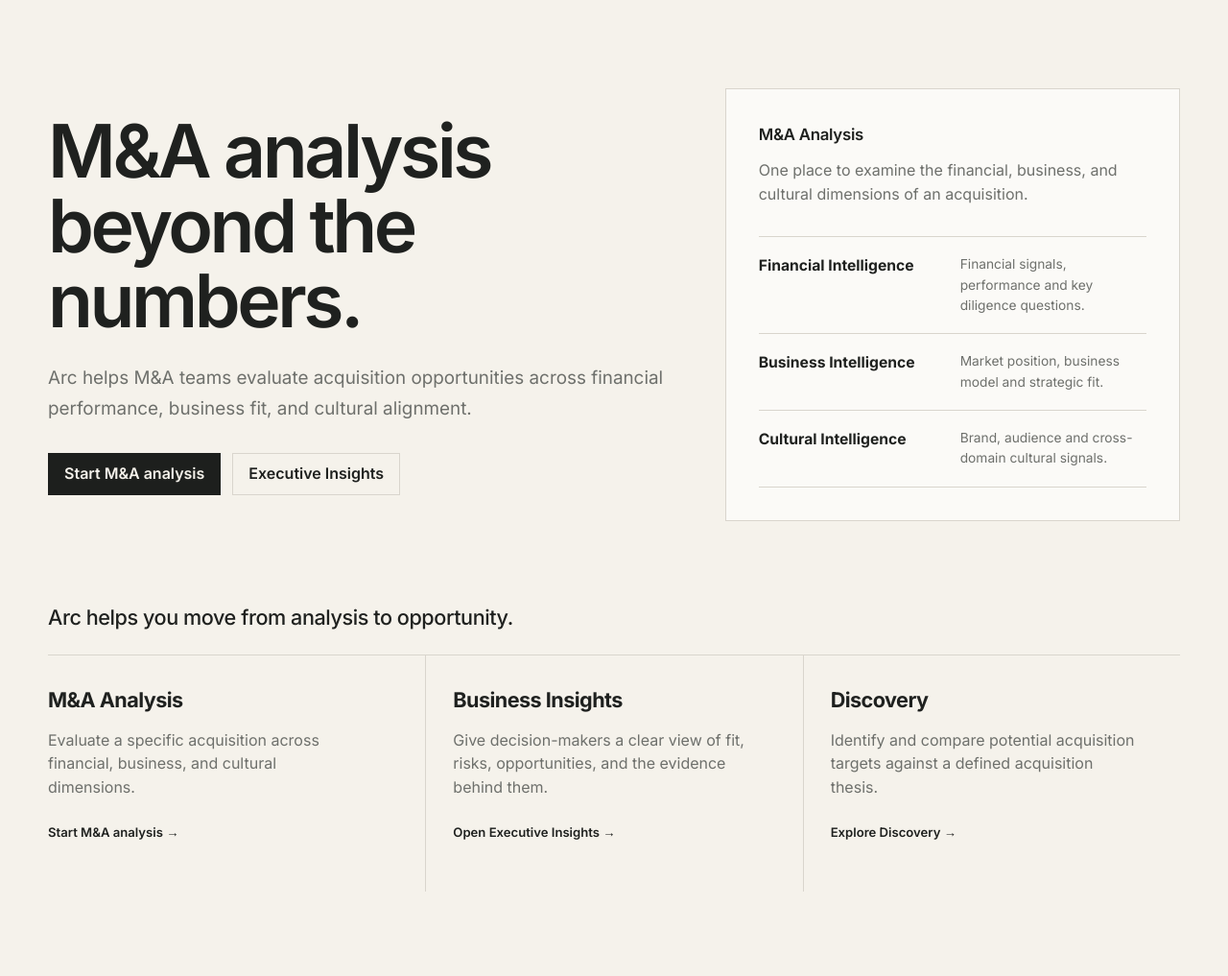
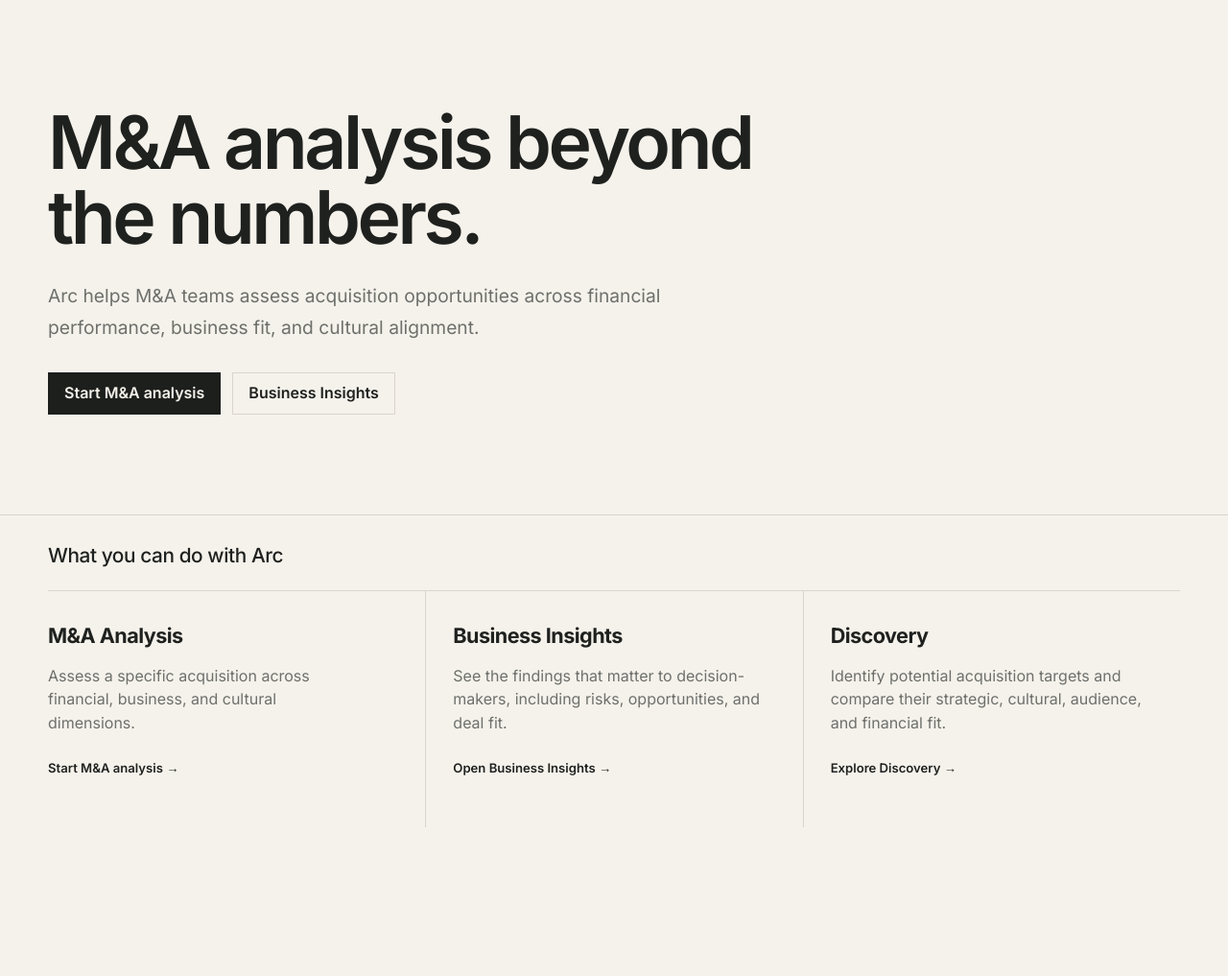
Before and after one commit to edimaudo/Arc, a FastAPI app: page / in a window 1280 px wide. Shown: the part 72-1089 px from the top of the page at 96% size. After the commit the page ends 934 px from the top, so only its background shows below. Run offline with FastAPI, Linux system fonts and the light colour scheme.

Commit message:
Add files via upload

```diff
--- a/app/services/report_service.py
+++ b/app/services/report_service.py
@@ -21,7 +21,7 @@ def build_report_pdf(analysis: dict[str, Any]) -> bytes:
     story: list[Any] = []
     acq, tgt = analysis.get('acquirer', ''), analysis.get('target', '')
     story.append(Paragraph('ARC', styles['ArcSmall']))
-    story.append(Paragraph('Acquisition Intelligence Brief', styles['ArcTitle']))
+    story.append(Paragraph('M&A Analysis Report', styles['ArcTitle']))
     story.append(Paragraph(f'{_esc(acq)}  x  {_esc(tgt)}', styles['ArcH2']))
     story.append(Paragraph(_esc((analysis.get('report') or {}).get('executive_summary') or analysis.get('agent_output') or 'No executive summary was returned.'), styles['ArcBody']))
     story.append(Spacer(1, 8))
--- a/app/static/css/app.css
+++ b/app/static/css/app.css
@@ -253,3 +253,84 @@ button, a { min-height: 38px; }
   .page-head { padding: 42px 0 28px; }
   .panel, .candidate-card, .discovery-command { padding: 22px; }
 }
+
+/* Final product-language and layout pass */
+.site-header { min-height: 66px; }
+.site-header nav { align-items: center; }
+.site-header nav a { min-height: 38px; display: inline-flex; align-items: center; }
+
+.landing-hero {
+  border-bottom: 1px solid var(--line);
+}
+.landing-hero-inner {
+  min-height: 67vh;
+  display: flex;
+  align-items: center;
+  padding: 88px 0 82px;
+}
+.landing-copy { max-width: 820px; }
+.landing-copy h1 {
+  max-width: 820px;
+  margin: 0 0 26px;
+}
+.landing-lede {
+  max-width: 700px;
+  color: var(--muted);
+  font-size: 1.2rem;
+  line-height: 1.7;
+}
+.landing-copy .hero-actions { margin-top: 30px; }
+.landing-products { padding: 0 0 88px; }
+.landing-section-head {
+  padding: 26px 0 20px;
+  border-bottom: 1px solid var(--line);
+}
+.landing-section-head h2 {
+  font-size: 1.3rem;
+  font-weight: 500;
+}
+.product-grid { align-items: stretch; }
+.product-card {
+  min-height: 230px;
+  padding: 30px 28px 34px 0;
+  display: flex;
+  flex-direction: column;
+  align-items: flex-start;
+}
+.product-card + .product-card {
+  border-left: 1px solid var(--line);
+  padding-left: 28px;
+}
+.product-card h3 {
+  font-size: 1.35rem;
+  margin: 0 0 12px;
+  letter-spacing: -.025em;
+}
+.product-card p {
+  color: var(--muted);
+  max-width: 330px;
+  margin-bottom: 24px;
+}
+.product-card .text-link { margin-top: auto; }
+
+/* Remove legacy micro-label styling from the user-facing design. */
+.source-pill { text-transform: none; letter-spacing: 0; }
+
+.page-head { padding-top: 54px; padding-bottom: 32px; }
+.page-head h1 { max-width: 860px; }
+.content-grid { margin-bottom: 26px; }
+.panel { min-width: 0; }
+
+@media (max-width: 900px) {
+  .site-header { grid-template-columns: auto auto; }
+  .site-header nav { order: 3; grid-column: 1 / -1; }
+  .landing-hero-inner { min-height: 58vh; padding: 72px 0 64px; }
+}
+@media (max-width: 640px) {
+  .landing-hero-inner { min-height: auto; padding: 60px 0 54px; }
+  .landing-copy h1 { font-size: clamp(2.5rem, 13vw, 4rem); }
+  .landing-lede { font-size: 1.08rem; }
+  .product-card { min-height: auto; padding: 26px 0; }
+  .product-card + .product-card { border-left: 0; border-top: 1px solid var(--line); padding-left: 0; }
+  .page-head { padding-top: 40px; }
+}
--- a/app/templates/analysis.html
+++ b/app/templates/analysis.html
@@ -3,7 +3,7 @@
 {% block content %}
 {% if error_page %}<section class="wrap panel empty-state"><h1>{{ error_page }}</h1><p class="muted">Return to the dashboard and open an existing investigation.</p><a class="button primary" href="/dashboard">Dashboard</a></section>{% else %}
 <section class="wrap page-head"><div><h1>{{ acquirer }} <span class="muted">×</span> {{ target }}</h1><p class="muted" id="analysis-status">{{ status }}</p>{% if upload_errors %}<div class="alert" role="alert">{% for e in upload_errors %}<div>{{ e }}</div>{% endfor %}</div>{% endif %}</div><div class="hero-actions"><a class="button secondary" href="/analysis/{{ analysis_id }}/report.pdf">Export PDF</a><button class="button secondary" onclick="window.print()">Print</button><button class="button primary" onclick="document.querySelector('#ask-arc').showModal()">Ask Arc</button><button class="button primary" id="run-investigation">Run investigation</button></div></section>
-<section class="wrap tabs" aria-label="Analysis sections"><a class="active" href="#overview">Overview</a><a href="#financial">Financial Intelligence</a><a href="#business">Business Intelligence</a><a href="#cultural">Cultural Intelligence</a><a href="#risks">Risks & synergies</a><a href="#activity">Analyst activity</a></section>
+<section class="wrap tabs" aria-label="Analysis sections"><a class="active" href="#overview">Overview</a><a href="#financial">Financial Intelligence</a><a href="#business">Business Intelligence</a><a href="#cultural">Cultural Intelligence</a><a href="#risks">Risks & synergies</a><a href="#activity">Analysis activity</a></section>
 <section id="overview" class="wrap metric-grid">{% for label, value in [("Strategic fit", overview.strategic_fit),("Cultural alignment", overview.cultural_alignment),("Audience expansion", overview.audience_expansion),("Financial fit", overview.financial_fit)] %}<div class="metric-card"><span>{{ label }}</span><strong data-metric="{{ label|replace(' ', '-')|lower }}">{{ value if value is not none else '—' }}</strong>{% if value is not none %}<div class="bar"><i style="width:{{ value }}%"></i></div>{% endif %}</div>{% endfor %}<div class="metric-card text-metric"><span>Integration risk</span><strong data-metric="integration-risk">{{ overview.integration_risk }}</strong></div></section>
 <section class="wrap content-grid">
   <div class="panel span-2"><div class="panel-head"><h2>Executive findings</h2><span class="source-pill">Evidence-led</span></div>{% for f in findings %}<article class="finding"><span class="tag {{ 'risk' if f.type=='Risk' else 'opportunity' }}">{{ f.type }}</span><h3>{{ f.title }}</h3><p>{{ f.body }}</p></article>{% else %}<p class="muted">Run the investigation to populate findings from the gathered evidence.</p>{% endfor %}</div>
@@ -15,11 +15,11 @@
 <section id="business" class="wrap content-grid">
   <div class="panel span-2"><div class="panel-head"><h2>Business Intelligence</h2><span class="source-pill">Company intelligence</span></div>{% if business %}<div class="two-col"><div><span class="muted">Business model</span><p>{{ business.model }}</p></div><div><span class="muted">Market</span><p>{{ business.market }}</p></div></div><h3>Strategic rationale</h3><p class="muted">{{ business.strategic_rationale }}</p><h3>Open questions</h3><ul class="evidence-list">{% for q in business.open_questions %}<li>{{ q }}</li>{% endfor %}</ul>{% else %}<p class="muted">Business analysis has not been completed yet.</p>{% endif %}</div>
 </section>
-<section id="cultural" class="wrap content-grid"><div class="panel span-2"><div class="panel-head"><h2>Cultural Intelligence</h2><span class="source-pill">Powered by Qloo</span></div><div class="entity-columns"><div><h3>Acquirer footprint</h3>{% for x in cultural.acquirer_entities %}<span class="entity">{% if x is mapping %}{{ x.name }}{% else %}{{ x }}{% endif %}</span>{% else %}<p class="muted">Not yet analyzed.</p>{% endfor %}</div><div><h3>Target footprint</h3>{% for x in cultural.target_entities %}<span class="entity">{% if x is mapping %}{{ x.name }}{% else %}{{ x }}{% endif %}</span>{% else %}<p class="muted">Not yet analyzed.</p>{% endfor %}</div></div><div class="affinity-box"><div><span>Shared affinities</span><strong>{{ ', '.join(cultural.shared) if cultural.shared else 'Pending analysis' }}</strong></div><div><span>Distinct territory</span><strong>{{ ', '.join(cultural.distinct) if cultural.distinct else 'Pending analysis' }}</strong></div></div></div><div class="panel"><div class="panel-head"><h2>Cultural evidence</h2></div><ul class="evidence-list"><li>Entity resolution via Qloo Search</li><li>Cross-domain cultural insights</li><li>Acquirer vs target comparison</li><li>Predictive comparison where supported</li><li>Trend signals where relevant</li></ul></div></section>
+<section id="cultural" class="wrap content-grid"><div class="panel span-2"><div class="panel-head"><h2>Cultural Intelligence</h2></div><div class="entity-columns"><div><h3>Acquirer footprint</h3>{% for x in cultural.acquirer_entities %}<span class="entity">{% if x is mapping %}{{ x.name }}{% else %}{{ x }}{% endif %}</span>{% else %}<p class="muted">Not yet analyzed.</p>{% endfor %}</div><div><h3>Target footprint</h3>{% for x in cultural.target_entities %}<span class="entity">{% if x is mapping %}{{ x.name }}{% else %}{{ x }}{% endif %}</span>{% else %}<p class="muted">Not yet analyzed.</p>{% endfor %}</div></div><div class="affinity-box"><div><span>Shared affinities</span><strong>{{ ', '.join(cultural.shared) if cultural.shared else 'Pending analysis' }}</strong></div><div><span>Distinct territory</span><strong>{{ ', '.join(cultural.distinct) if cultural.distinct else 'Pending analysis' }}</strong></div></div></div><div class="panel"><div class="panel-head"><h2>Cultural evidence</h2></div><ul class="evidence-list"><li>Entity resolution</li><li>Cross-domain cultural insights</li><li>Acquirer vs target comparison</li><li>Predictive comparison where supported</li><li>Cultural trend signals where relevant</li></ul></div></section>
 <section id="risks" class="wrap content-grid"><div class="panel span-2"><div class="panel-head"><h2>Risks & synergies</h2><span class="source-pill">Decision support</span></div>{% if risks and risks.get('items') %}{% for item in risks.get('items') %}<article class="finding"><span class="tag {{ 'risk' if item.type=='Risk' else 'opportunity' }}">{{ item.type }}</span><h3>{{ item.title }}</h3><p>{{ item.body }}</p></article>{% endfor %}{% else %}<p class="muted">Run the investigation to identify material risks and opportunities.</p>{% endif %}</div></section>
 <section class="wrap content-grid"><div class="panel"><div class="panel-head"><h2>Growth opportunities</h2></div>{% if opportunities %}{% for item in opportunities[:8] %}<article class="finding"><h3>{{ item.title if item is mapping else item }}</h3>{% if item is mapping %}<p>{{ item.body or item.rationale }}</p>{% endif %}</article>{% endfor %}{% else %}<p class="muted">No supported growth opportunities yet.</p>{% endif %}</div><div class="panel"><div class="panel-head"><h2>Open diligence questions</h2></div>{% if diligence_questions %}<ul class="evidence-list">{% for q in diligence_questions[:10] %}<li>{{ q.question if q is mapping else q }}</li>{% endfor %}</ul>{% else %}<p class="muted">No open diligence questions returned.</p>{% endif %}</div></section>
 <section id="report" class="wrap content-grid"><div class="panel span-2"><div class="panel-head"><h2>M&A Analysis Report</h2><button class="button secondary" onclick="window.print()">Print report</button></div><p class="muted">{{ (report.executive_summary or report.summary) if report else 'Arc will generate the executive brief after the investigation.' }}</p><p class="disclaimer">{{ report.disclaimer if report else 'AI-generated decision support; validate material findings through conventional diligence.' }}</p></div></section>
-<section id="activity" class="wrap content-grid"><div class="panel span-2"><div class="panel-head"><h2>Analyst activity</h2><span class="status" id="activity-status">{{ 'Ready' if status != 'Investigation complete' else 'Complete' }}</span></div><ol class="activity" id="activity-list">{% for x in activity %}<li><span class="dot done"></span>{{ x.tool if x is mapping else x }}</li>{% else %}<li><span class="dot"></span>Waiting for investigation.</li>{% endfor %}</ol></div><div class="panel"><div class="panel-head"><h2>Diligence boundary</h2></div><p class="muted">Arc is decision support. It surfaces evidence and questions; it does not replace legal, financial, tax, HR or operational diligence.</p></div></section>
+<section id="activity" class="wrap content-grid"><div class="panel span-2"><div class="panel-head"><h2>Analysis activity</h2><span class="status" id="activity-status">{{ 'Ready' if status != 'Investigation complete' else 'Complete' }}</span></div><ol class="activity" id="activity-list">{% for x in activity %}<li><span class="dot done"></span>{{ x.tool if x is mapping else x }}</li>{% else %}<li><span class="dot"></span>Waiting for investigation.</li>{% endfor %}</ol></div><div class="panel"><div class="panel-head"><h2>Diligence boundary</h2></div><p class="muted">Arc is decision support. It surfaces evidence and questions; it does not replace legal, financial, tax, HR or operational diligence.</p></div></section>
 <dialog id="ask-arc"><form method="dialog" id="ask-form"><div class="panel dialog-panel"><div class="panel-head"><h2>Ask Arc</h2><button class="icon-btn" value="close" aria-label="Close">×</button></div><label>Your question<textarea id="arc-question" placeholder="What is driving the cultural alignment finding?"></textarea></label><div class="assistant-answer"><span>Arc</span><p id="arc-answer">Ask a question after the investigation has collected evidence.</p></div></div></form></dialog>
 {% endif %}
 {% endblock %}
--- a/app/templates/analyst.html
+++ b/app/templates/analyst.html
@@ -8,7 +8,7 @@
 </section>
 <section class="wrap content-grid">
   <div class="panel span-2"><div class="panel-head"><h2>Key findings</h2><a href="/analysis/{{ analysis.analysis_id }}#report">View report</a></div>{% if analysis.findings %}{% for f in analysis.findings[:6] %}<article class="finding"><span class="tag {{ 'risk' if f.type=='Risk' else 'opportunity' }}">{{ f.type }}</span><h3>{{ f.title }}</h3><p>{{ f.body }}</p></article>{% endfor %}{% else %}<div class="empty-state"><h3>Analysis ready</h3><p class="muted">Open the investigation and run Arc to generate findings.</p><a class="button primary" href="/analysis/{{ analysis.analysis_id }}">Open investigation</a></div>{% endif %}</div>
-  <div class="panel"><div class="panel-head"><h2>Agent activity</h2></div><ol class="activity">{% for x in analysis.activity %}<li><span class="dot done"></span>{{ x.tool }}</li>{% endfor %}{% if not analysis.activity %}<li class="muted">No activity yet.</li>{% endif %}</ol></div>
+  <div class="panel"><div class="panel-head"><h2>Analysis activity</h2></div><ol class="activity">{% for x in analysis.activity %}<li><span class="dot done"></span>{{ x.tool }}</li>{% endfor %}{% if not analysis.activity %}<li class="muted">No activity yet.</li>{% endif %}</ol></div>
 </section>
 {% else %}
 <section class="wrap page-head"><div><h1>No investigation selected</h1><p class="muted">Start an M&A analysis to open the detailed diligence workspace.</p></div><a class="button primary" href="/analysis/new">Start M&A analysis</a></section>
--- a/app/templates/base.html
+++ b/app/templates/base.html
@@ -17,7 +17,7 @@
     <nav aria-label="Primary">
       <a href="/dashboard">Dashboard</a>
       <a href="/analyst">M&A Analysis</a>
-      <a href="/owner">Executive Insights</a>
+      <a href="/owner">Business Insights</a>
       <a href="/discovery">Discovery</a>
     </nav>
     {% endif %}
--- a/app/templates/dashboard.html
+++ b/app/templates/dashboard.html
@@ -1,14 +1,14 @@
 {% extends "base.html" %}
 {% block title %}Dashboard — Arc{% endblock %}
 {% block content %}
-<section class="wrap page-head"><div><h1>M&A Analysis</h1><p class="muted">Review active investigations and move into the right analysis workspace.</p></div><a class="button primary" href="/analysis/new">Start M&A analysis</a></section>
+<section class="wrap page-head"><div><h1>Dashboard</h1><p class="muted">Review active M&A analyses and move into the right workspace.</p></div><a class="button primary" href="/analysis/new">Start M&A analysis</a></section>
 <section class="wrap content-grid dashboard-grid">
   <div class="panel span-2"><div class="panel-head"><h2>Recent investigations</h2><a href="/analyst">M&A Analysis</a></div>
     {% if investigations %}<div class="table">
       {% for item in investigations %}<a class="table-row" href="/analysis/{{ item.analysis_id }}"><div><strong>{{ item.acquirer }}</strong><span>→ {{ item.target }}</span></div><div><span class="status">{{ item.status }}</span></div><div><strong>{{ item.fit }}</strong><span>strategic fit</span></div></a>{% endfor %}
     </div>{% else %}<div class="empty-state"><h3>No investigations yet</h3><p class="muted">Start an M&A analysis to begin working with deal evidence.</p><a class="button secondary" href="/analysis/new">Start M&A analysis</a></div>{% endif %}
   </div>
-  <div class="panel"><div class="panel-head"><h2>Executive Insights</h2></div><p class="muted">A decision-focused view of the latest deal findings, risks, and opportunities.</p><a class="button secondary full" href="/owner">Open Executive Insights</a></div>
+  <div class="panel"><div class="panel-head"><h2>Business Insights</h2></div><p class="muted">A decision-focused view of the latest deal findings, risks, and opportunities.</p><a class="button secondary full" href="/owner">Open Business Insights</a></div>
   <div class="panel"><div class="panel-head"><h2>Discovery</h2></div><p class="muted">Find and screen potential acquisition targets against your acquisition thesis.</p><a class="button secondary full" href="/discovery">Open Discovery</a></div>
 </section>
 {% endblock %}
--- a/app/templates/discovery.html
+++ b/app/templates/discovery.html
@@ -6,7 +6,7 @@
   <div><h2>Acquisition thesis</h2><p class="muted">Define what a good target looks like. Arc will research candidates and return only evidence-backed results.</p>
     <div class="two-col"><label>Acquirer<input id="discovery-acquirer" placeholder="Acquiring company" required></label><label>Sector<input id="sector" placeholder="Target sector" value="Consumer"></label></div>
     <div class="two-col"><label>Geography<input id="geography" value="Canada"></label><label>Thesis<input id="thesis" placeholder="e.g. Adjacent premium brands with audience expansion potential"></label></div>
-    <div class="discovery-actions"><label>Minimum overall fit<input type="range" min="50" max="95" value="70" id="min-fit"><span class="range-value" id="min-fit-value">70</span></label><button class="button primary" id="refresh-shortlist">Find companies</button></div>
+    <div class="discovery-actions"><label>Minimum overall fit<input type="range" min="50" max="95" value="70" id="min-fit"><span class="range-value" id="min-fit-value">70</span></label><button class="button primary" id="refresh-shortlist">Run discovery</button></div>
   </div>
 </section>
 <section class="wrap discovery-layout">
@@ -57,6 +57,6 @@ button?.addEventListener('click', async () => {
     filter();
   } catch(err) {
     list.innerHTML=`<div class="empty-state"><h3>Discovery failed</h3><p class="muted">${err.message}</p></div>`;
-  } finally { button.disabled=false; button.textContent='Find companies'; }
+  } finally { button.disabled=false; button.textContent='Run discovery'; }
 });
 </script>{% endblock %}
--- a/app/templates/landing.html
+++ b/app/templates/landing.html
@@ -1,45 +1,38 @@
 {% extends "base.html" %}
 {% block title %}Arc — M&A Analysis{% endblock %}
 {% block content %}
-<section class="wrap hero">
-  <div class="hero-copy">
-    <h1>M&A analysis beyond the numbers.</h1>
-    <p class="lede">Arc helps M&A teams evaluate acquisition opportunities across financial performance, business fit, and cultural alignment.</p>
-    <div class="hero-actions">
-      <a class="button primary" href="/analysis/new">Start M&A analysis</a>
-      <a class="button secondary" href="/owner">Executive Insights</a>
-    </div>
-  </div>
-  <div class="hero-card" aria-label="Arc analysis dimensions">
-    <div class="hero-card-title">M&A Analysis</div>
-    <p class="hero-card-copy">One place to examine the financial, business, and cultural dimensions of an acquisition.</p>
-    <div class="analysis-dimensions">
-      <div><strong>Financial Intelligence</strong><span>Financial signals, performance and key diligence questions.</span></div>
-      <div><strong>Business Intelligence</strong><span>Market position, business model and strategic fit.</span></div>
-      <div><strong>Cultural Intelligence</strong><span>Brand, audience and cross-domain cultural signals.</span></div>
+<section class="landing-hero">
+  <div class="wrap landing-hero-inner">
+    <div class="landing-copy">
+      <h1>M&A analysis beyond the numbers.</h1>
+      <p class="landing-lede">Arc helps M&A teams assess acquisition opportunities across financial performance, business fit, and cultural alignment.</p>
+      <div class="hero-actions">
+        <a class="button primary" href="/analysis/new">Start M&A analysis</a>
+        <a class="button secondary" href="/owner">Business Insights</a>
+      </div>
     </div>
   </div>
 </section>
 
-<section class="wrap product-cards" aria-labelledby="arc-capabilities">
-  <div class="section-heading">
-    <h2 id="arc-capabilities">Arc helps you move from analysis to opportunity.</h2>
+<section class="wrap landing-products" aria-labelledby="product-heading">
+  <div class="landing-section-head">
+    <h2 id="product-heading">What you can do with Arc</h2>
   </div>
   <div class="product-grid">
-    <article>
+    <article class="product-card">
       <h3>M&A Analysis</h3>
-      <p>Evaluate a specific acquisition across financial, business, and cultural dimensions.</p>
-      <a class="text-link" href="/analysis/new">Start M&A analysis →</a>
+      <p>Assess a specific acquisition across financial, business, and cultural dimensions.</p>
+      <a class="text-link" href="/analysis/new">Start M&A analysis <span aria-hidden="true">→</span></a>
     </article>
-    <article>
+    <article class="product-card">
       <h3>Business Insights</h3>
-      <p>Give decision-makers a clear view of fit, risks, opportunities, and the evidence behind them.</p>
-      <a class="text-link" href="/owner">Open Executive Insights →</a>
+      <p>See the findings that matter to decision-makers, including risks, opportunities, and deal fit.</p>
+      <a class="text-link" href="/owner">Open Business Insights <span aria-hidden="true">→</span></a>
     </article>
-    <article>
+    <article class="product-card">
       <h3>Discovery</h3>
-      <p>Identify and compare potential acquisition targets against a defined acquisition thesis.</p>
-      <a class="text-link" href="/discovery">Explore Discovery →</a>
+      <p>Identify potential acquisition targets and compare their strategic, cultural, audience, and financial fit.</p>
+      <a class="text-link" href="/discovery">Explore Discovery <span aria-hidden="true">→</span></a>
     </article>
   </div>
 </section>
--- a/app/templates/owner.html
+++ b/app/templates/owner.html
@@ -1,7 +1,7 @@
 {% extends "base.html" %}
-{% block title %}Executive Insights — Arc{% endblock %}
+{% block title %}Business Insights — Arc{% endblock %}
 {% block content %}
-<section class="wrap page-head"><div><h1>Executive Insights</h1><p class="muted">{{ owner_snapshot.company }}{% if owner_snapshot.target %} × {{ owner_snapshot.target }}{% endif %}</p></div><a class="button secondary" href="/discovery">Discovery</a></section>
+<section class="wrap page-head"><div><h1>Business Insights</h1><p class="muted">{{ owner_snapshot.company }}{% if owner_snapshot.target %} × {{ owner_snapshot.target }}{% endif %}</p></div><a class="button secondary" href="/discovery">Discovery</a></section>
 {% if latest %}
 <section class="wrap metric-grid">
 {% for label, value in [("Strategic fit", owner_snapshot.strategic_fit),("Cultural alignment", owner_snapshot.cultural_alignment),("Audience expansion", owner_snapshot.audience_expansion),("Financial fit", owner_snapshot.financial_fit)] %}
@@ -12,7 +12,7 @@
   <div class="panel span-2"><div class="panel-head"><h2>What matters</h2><span class="status">{{ owner_snapshot.integration_risk }} integration risk</span></div>
     {% if latest.findings %}<div class="finding-list">{% for f in latest.findings[:5] %}<div><span>{{ '%02d'|format(loop.index) }}</span><h3>{{ f.title }}</h3><p>{{ f.body }}</p></div>{% endfor %}</div>{% else %}<div class="empty-state"><h3>Investigation not yet complete</h3><p class="muted">Run the analysis to surface executive findings.</p></div>{% endif %}
   </div>
-  <div class="panel"><div class="panel-head"><h2>Potential Acquisitions</h2></div><p class="muted">Discover and score candidate companies against your acquisition thesis.</p><a class="button primary full" href="/discovery">Open discovery</a></div>
+  <div class="panel"><div class="panel-head"><h2>Discovery</h2></div><p class="muted">Find and compare potential acquisition targets against your acquisition thesis.</p><a class="button primary full" href="/discovery">Open Discovery</a></div>
 </section>
 {% else %}
 <section class="wrap panel empty-state"><h2>No acquisition analysis yet</h2><p class="muted">Create an investigation first. The executive view will populate from live analysis results.</p><a class="button primary" href="/analysis/new">Start M&A analysis</a></section>
```
Also changed, not shown: README.md, arc.sqlite3 (added).
